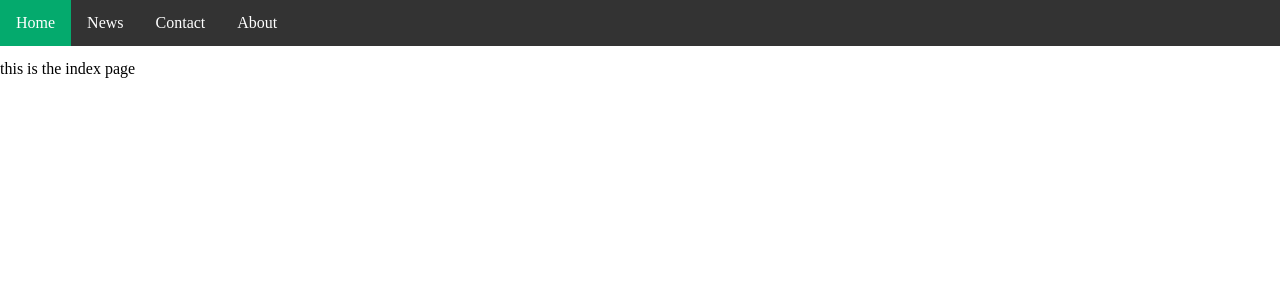
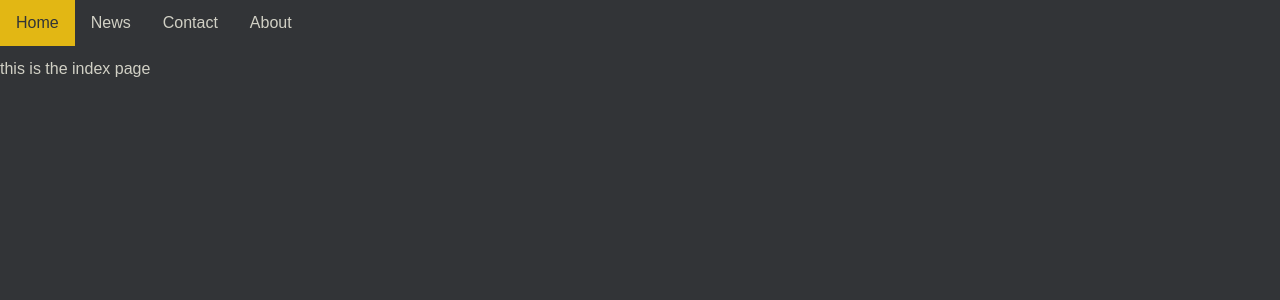
Before and after one commit to b4141/flaskHtmx, a Flask app: page / in a window 1280 px wide. Shown: the top 300 px of the page. Run offline with Flask 3, Linux system fonts and the light colour scheme.

Commit message:
added simple theme

```diff
--- /dev/null
+++ b/static/css/darkTheme.css
@@ -0,0 +1,6 @@
+:root {
+  --bg-color: #323437;
+  --main-color: #e2b714;
+  --text-color: #d1d0c5;
+  --sub-color: #646669;
+}
--- /dev/null
+++ b/static/css/lightTheme.css
@@ -0,0 +1,6 @@
+:root {
+  --bg-color: #e1e1e3;
+  --main-color: #d0aa1a;
+  --text-color: #323437;
+  --sub-color: #aaaeb3;
+}
--- a/static/css/main.css
+++ b/static/css/main.css
@@ -1,12 +1,15 @@
 body {
   margin: 0;
   padding: 0;
+  background-color: var(--bg-color);
+  color: var(--text-color);
+  font-family: sans-serif;
+}
+
+a {
+  text-decoration: none;
 }
 
 .content-wrapper {
   padding-top: 60px;
 }
-
-.active {
-  background-color: #04AA6D;
-}
--- a/static/css/navbar.css
+++ b/static/css/navbar.css
@@ -1,26 +1,30 @@
-.nav-bar ul {
+.nav-bar .nav-bar-items-container {
   list-style-type: none;
   margin: 0;
   padding: 0;
   overflow: hidden;
-  background-color: #333;
+  background-color: var(--bg-color);
   position: fixed;
   top: 0;
   width: 100%;
 }
 
-.nav-bar li {
+.nav-bar .nav-bar-item {
   float: left;
 }
 
-.nav-bar li a {
+.nav-bar .nav-bar-item .nav-bar-link {
   display: block;
-  color: white;
   text-align: center;
   padding: 14px 16px;
   text-decoration: none;
 }
 
-.nav-bar li a:hover:not(.active) {
-  background-color: #111;
+.nav-bar .nav-bar-item .nav-bar-link:not(.nav-bar-link-active) {
+  color: var(--text-color);
 }
+
+.nav-bar-link-active {
+  background-color: var(--main-color);
+  color: var(--bg-color);
+}
--- a/templates/layout.html
+++ b/templates/layout.html
@@ -3,6 +3,7 @@
 
 <head>
   <title>{% if title %} {{ title }} {% else %} testwebiste {% endif %}</title>
+  <link rel="stylesheet" href="{{ url_for('static', filename='/css/darkTheme.css') }}" />
   <link rel="stylesheet" href="{{ url_for('static', filename='/css/main.css') }}" />
   <link rel="stylesheet" href="{{ url_for('static', filename='/css/navbar.css') }}" />
 </head>
--- a/templates/navbar.html
+++ b/templates/navbar.html
@@ -1,8 +1,8 @@
 <div class="nav-bar">
-  <ul>
-    <li><a class="active" href="#home">Home</a></li>
-    <li><a href="#news">News</a></li>
-    <li><a href="#contact">Contact</a></li>
-    <li><a href="#about">About</a></li>
+  <ul class="nav-bar-items-container">
+    <li class="nav-bar-item"><a class="nav-bar-link  nav-bar-link-active" href="#home">Home</a></li>
+    <li class="nav-bar-item"><a class="nav-bar-link" href="#news">News</a></li>
+    <li class="nav-bar-item"><a class="nav-bar-link" href="#contact">Contact</a></li>
+    <li class="nav-bar-item"><a class="nav-bar-link" href="#about">About</a></li>
   </ul>
 </div>
```
